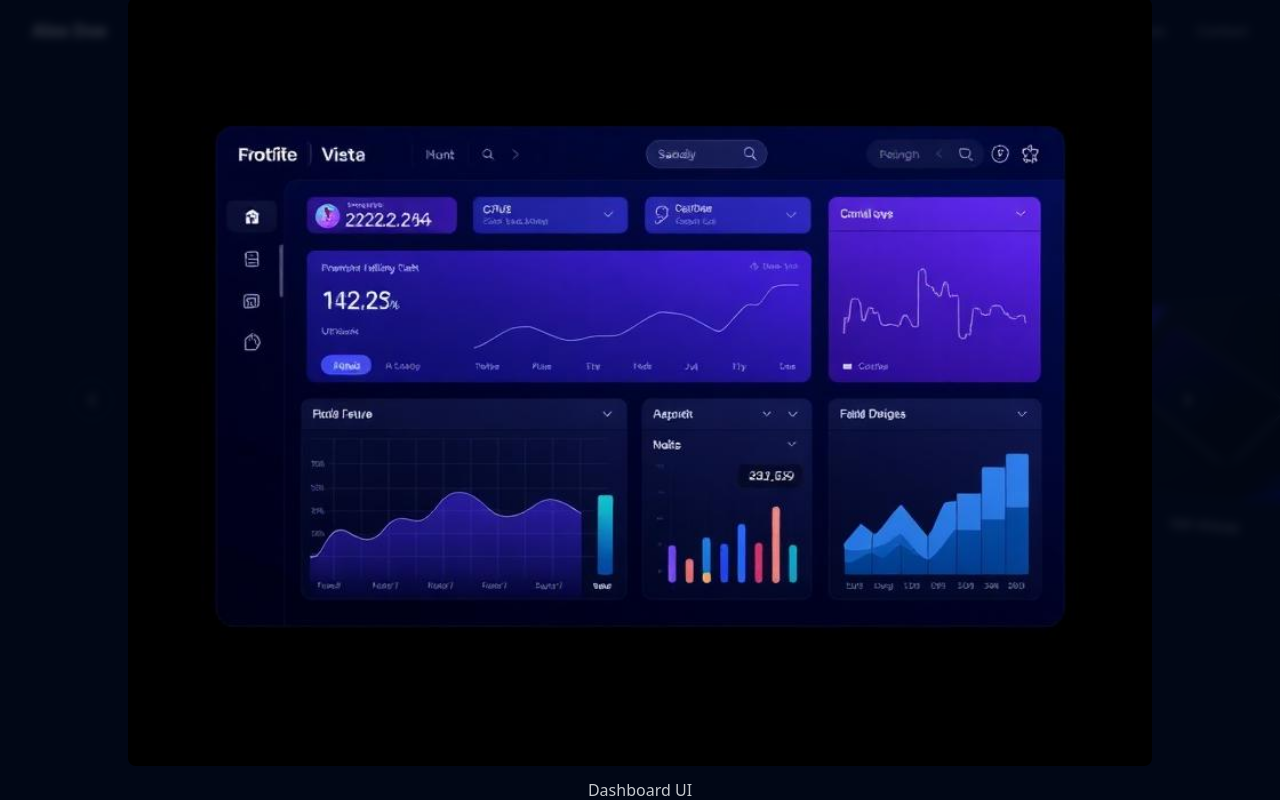
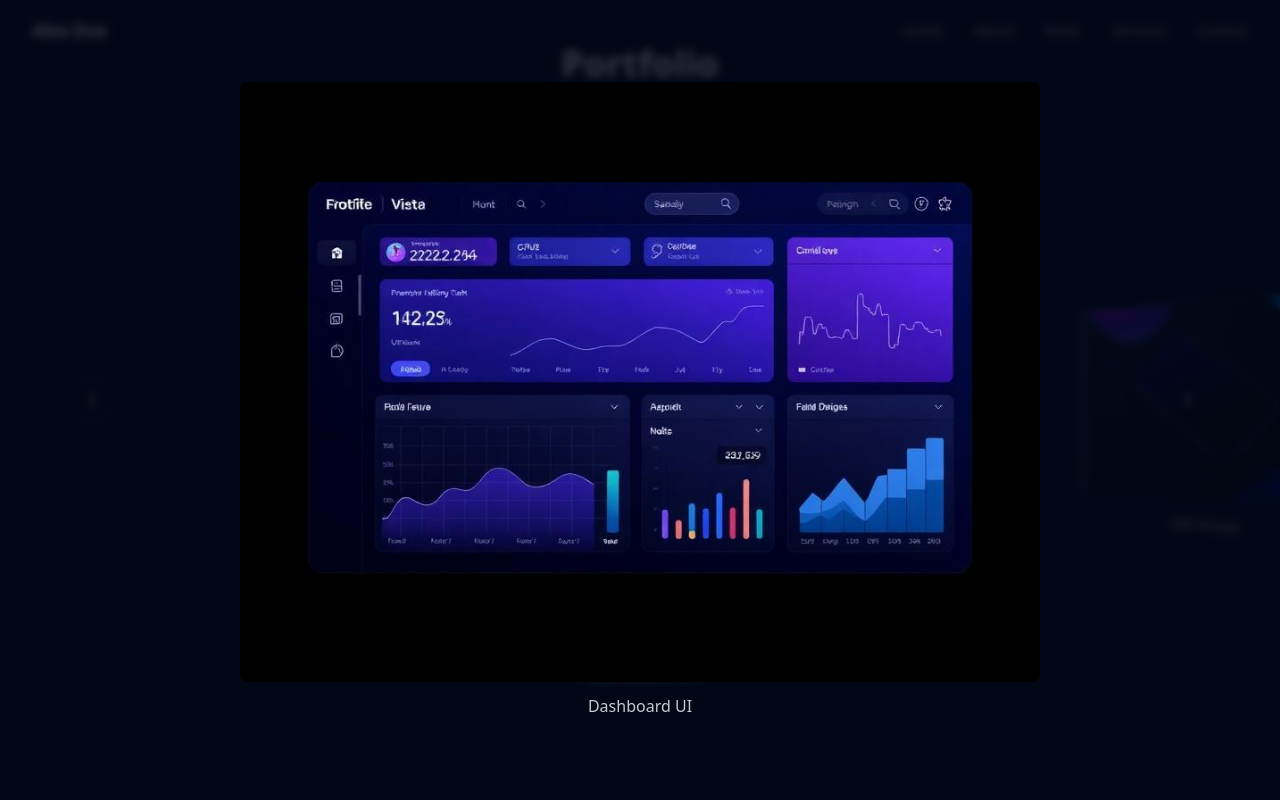
Before and after one commit to claudekanisus/tailwind-spectrum-port, a React (Vite) app: page / in a window 1280 px wide. Both pictures are taken after a click on the button "Dashboard UI". Shown: the part 1216-2016 px from the top of the page. Built offline with nearby package versions, Linux system fonts and the light colour scheme.

Commit message:
Fix carousel image centering
Adjust the 3D carousel to ensure all images are centered when displayed.

```diff
--- a/src/components/PortfolioGallery.tsx
+++ b/src/components/PortfolioGallery.tsx
@@ -84,7 +84,7 @@ const PortfolioGallery = () => {
                         alt={`${it.title} — portfolio image`}
                         loading="lazy"
                         className={
-                          `w-64 h-40 sm:w-72 sm:h-48 md:w-80 md:h-56 object-cover rounded-lg border border-border shadow-md transition-all duration-500 ${isActive ? "scale-105 opacity-100 shadow-[var(--shadow-elegant)]" : "scale-95 opacity-70"}`
+                          `w-64 h-40 sm:w-72 sm:h-48 md:w-80 md:h-56 object-contain bg-muted rounded-lg border border-border shadow-md transition-all duration-500 ${isActive ? "scale-105 opacity-100 shadow-[var(--shadow-elegant)]" : "scale-95 opacity-70"}`
                         }
                       />
                       <div className="pointer-events-none absolute inset-0 rounded-lg bg-gradient-to-t from-background/70 to-transparent opacity-0 transition-opacity duration-300 group-hover:opacity-100" />
@@ -128,7 +128,7 @@ const PortfolioGallery = () => {
           onClick={() => setOpen(false)}
         >
           <div className="max-w-5xl w-full" onClick={(e) => e.stopPropagation()}>
-            <img src={IMAGES[idx].src} alt={`${IMAGES[idx].title} — enlarged`} className="w-full h-auto rounded-lg" />
+            <img src={IMAGES[idx].src} alt={`${IMAGES[idx].title} — enlarged`} className="mx-auto block max-h-[75vh] w-auto h-auto rounded-lg object-contain" />
             <p className="mt-3 text-center text-foreground/80">{IMAGES[idx].title}</p>
           </div>
         </div>
```
